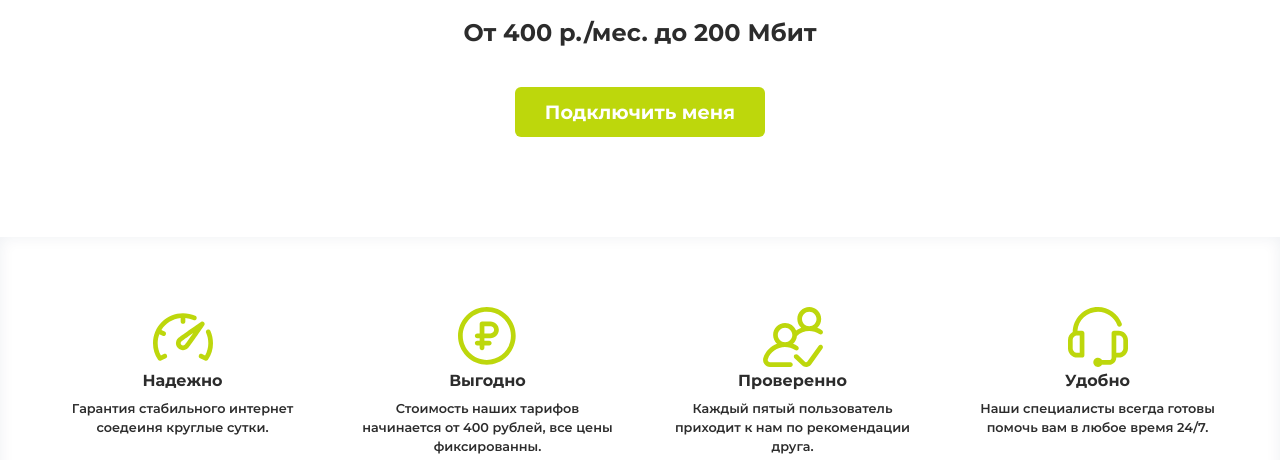
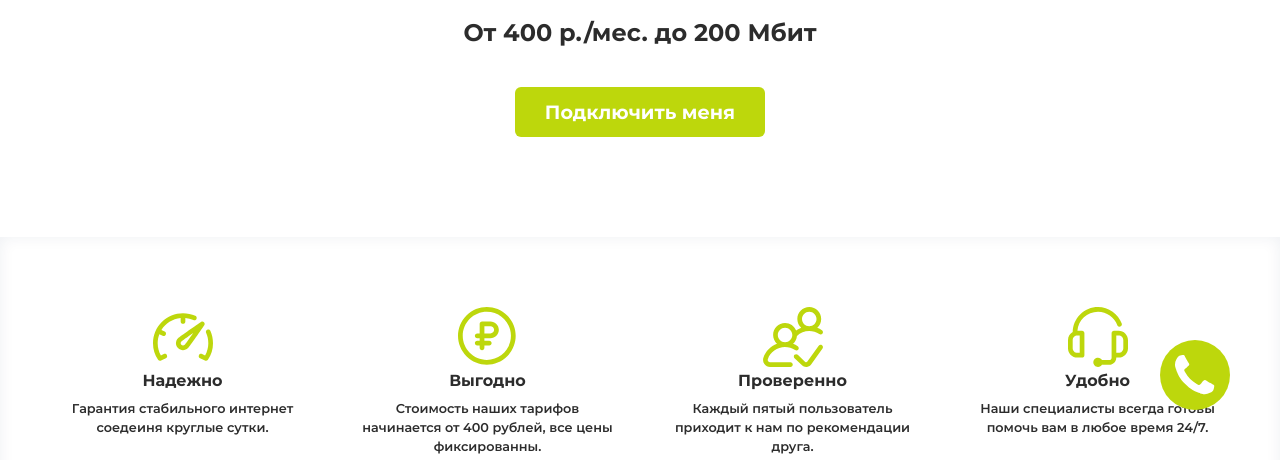
Before and after one commit to vik-mol/internet_green, a website: page templates/index.html in a window 1280 px wide. Shown: the part 340-800 px from the top of the page. Drawn offline with nearby package versions, Linux system fonts and the light colour scheme; files that its build step writes are made by us from their sources; files whose address does not match are found by name.

Commit message:
Added Callback button

```diff
--- /dev/null
+++ b/sass/components/__rest.sass
@@ -0,0 +1,19 @@
+.w-calback
+    &__phone
+        position:   fixed
+        right: 50px
+        bottom: 50px
+        display: block
+        width: 70px
+        height: 70px
+        border-radius: 50%
+        background: $main-color
+        box-shadow: 0px 0px 8px 1px rgba(0, 0, 0, 0)
+
+    &__svg
+        display: block
+        width: 50px
+        height: 50px
+        margin-top: 15px
+        fill: #ffffff
+        margin: 15px 0 0 15px
--- a/sass/template.sass
+++ b/sass/template.sass
@@ -6,7 +6,10 @@
 @import ./components/__resert.sass
 /*resert end
 
-
 /*fonts begin
 @import ./components/__commons.sass
 /*fonts end
+
+/* rest styles begin
+@import ./components/__rest.sass
+/* rest styles end
--- /dev/null
+++ b/templates/parts/callback.html
@@ -0,0 +1,7 @@
+<div class="w-calback">
+    <a href="#" class="w-calback__phone">
+         <svg  class="w-calback__svg">
+            <use xlink:href="#phone"></use>
+        </svg>
+    </a>
+</div>
```
Also changed, not shown: index.html (+10 -0 lines), templates/parts/main.html (+4 -0 lines), css/template.css, sass/components/__commons.sass (line endings or trailing spaces).
